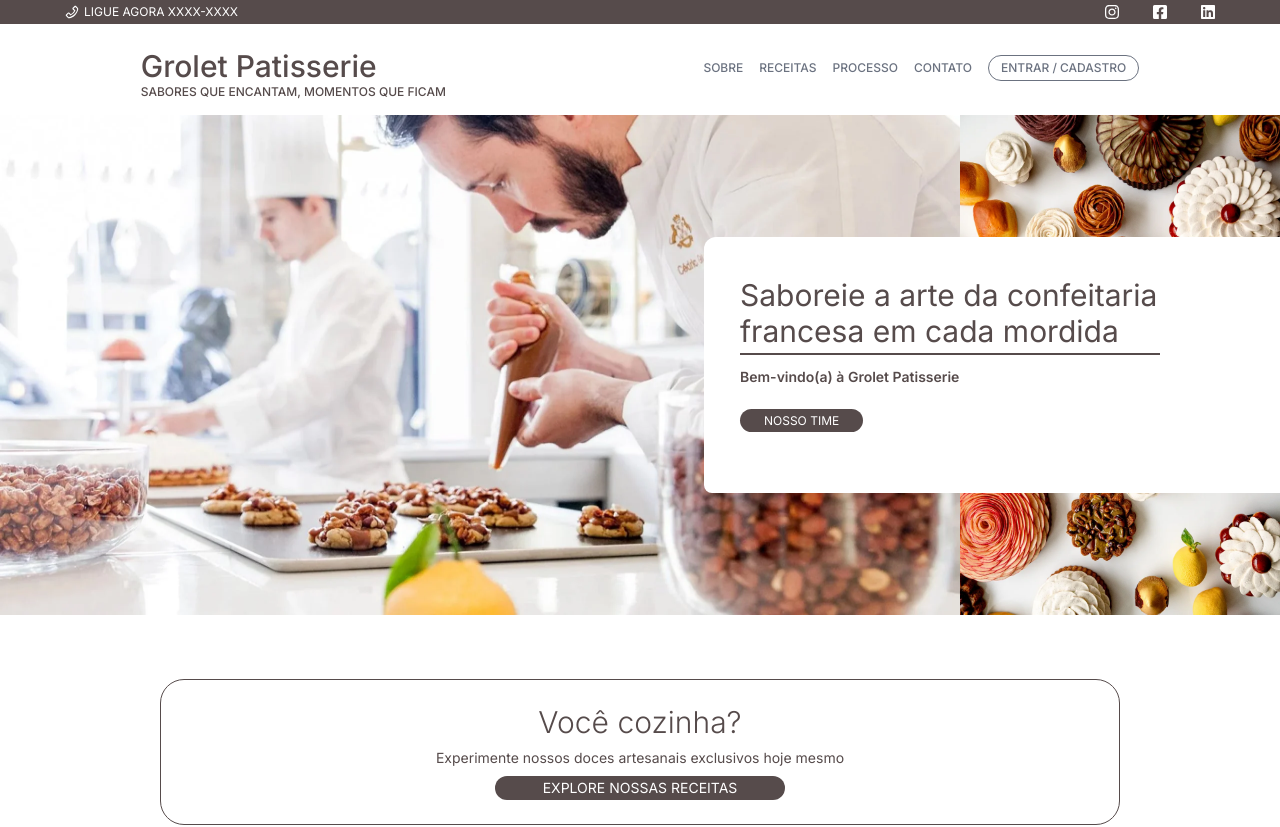
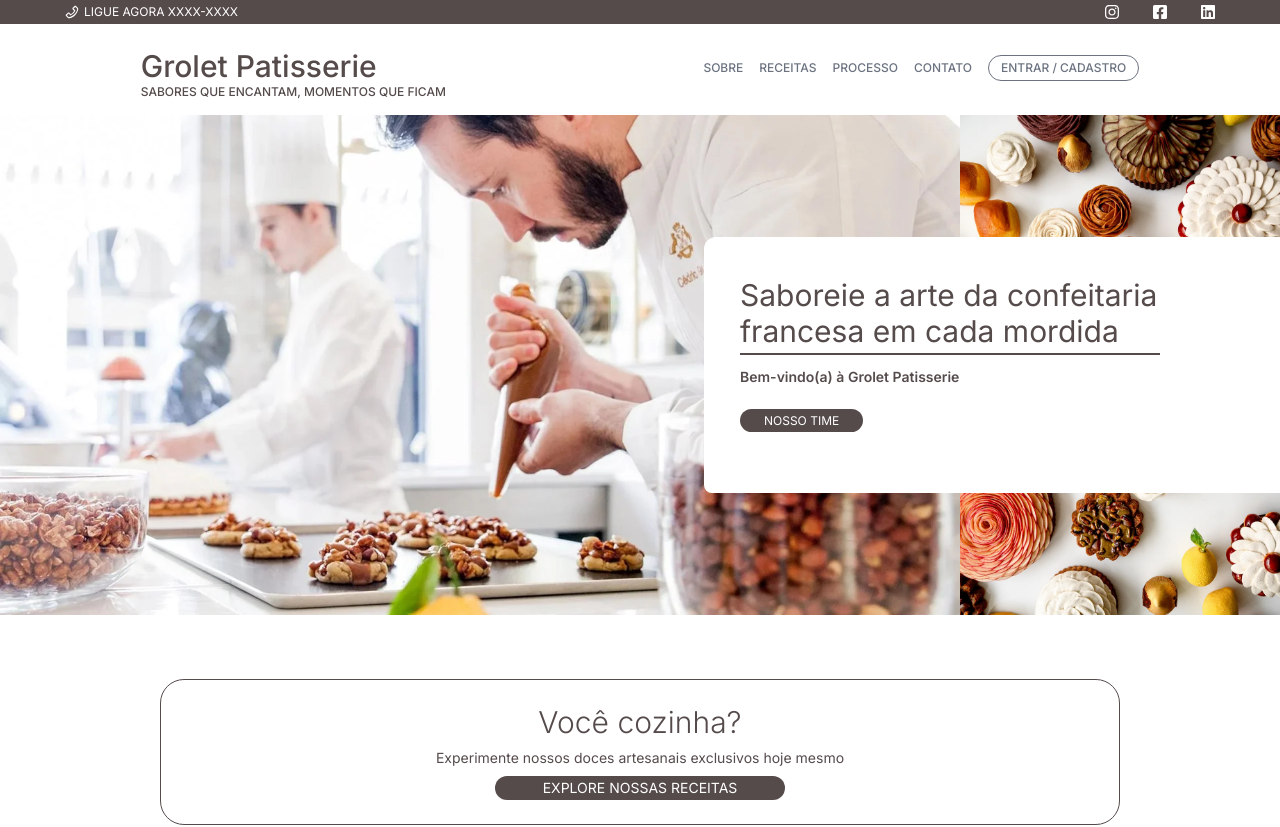
Before and after one commit to JhonatasAnicezio/Grolet_Patisserie, a Next.js app: page / in a window 1280 px wide. Shown: the top 827 px of the page. Built offline with nearby package versions, Linux system fonts and the light colour scheme; no server answers.

Commit message:
feat: alter img for div

```diff
--- a/src/app/page.tsx
+++ b/src/app/page.tsx
@@ -6,9 +6,9 @@ import { Testimonials } from "@/components/Testimonials";
 export default function Home() {
   return (
     <main className="flex flex-col items-center pt-[115px]">
-      <div className="flex relative h-[500px]">
-        <img src="/Cedric.webp" alt="Descrição da imagem" className="w-9/12 bg-cover"/>
-        <img src="/tartes.webp" alt="Descrição da imagem" className="w-1/4"/>
+      <div className="flex relative w-full h-[500px]">
+        <div className="w-9/12 h-full bg-cover" style={{ backgroundImage: "url('/Cedric.webp')" }}/>
+        <div className="w-1/4 h-full bg-cover" style={{ backgroundImage: "url('/tartes.webp')" }}/>
         <div className="bg-white text-brown-350 gap-28 rounded-tl-xl rounded-bl-lg h-64 w-[45%] p-9 absolute top-1/2 right-0 -translate-y-1/2">
           <h2 className="text-3xl w-10/12 py-1 border-b-2 border-brown-350">Saboreie a arte da confeitaria francesa em cada mordida</h2>
           <p className="py-3 font-semibold text-sm">Bem-vindo(a) à Grolet Patisserie</p>
@@ -28,7 +28,7 @@ export default function Home() {
           </Link>
         </div>
       </div>
-      <div className="flex flex-col items-center justify-center bg-cover h-[430px]" style={{ backgroundImage: "url('/le-meurice-1.webp')" }}>
+      <div className="flex flex-col items-center justify-center bg-cover w-full h-[430px]" style={{ backgroundImage: "url('/le-meurice-1.webp')" }}>
         <div className="flex p-8 text-center text-brown-350 rounded-3xl w-3/4 justify-around bg-white">
           <div className="flex gap-2 flex-col items-center w-1/3">
             <div className="flex justify-center p-5 w-4/5 border-b border-brown-350">
@@ -38,7 +38,7 @@ export default function Home() {
             <p className="text-xs px-5">Como uma patisserie dedicada em criar experiências únicas, estamos comprometidos em fornecer a você, nosso cliente, resultados deliciosos e surpreendentes</p>
           </div>
           <div className="flex gap-2 flex-col items-center w-1/3">
-          <div className="flex justify-center p-5 w-4/5 border-b border-brown-350">
+            <div className="flex justify-center p-5 w-4/5 border-b border-brown-350">
               <BsHouse className="text-3xl" />
             </div>
             <h3 className="text-xl font-medium">Entrega</h3>
```
